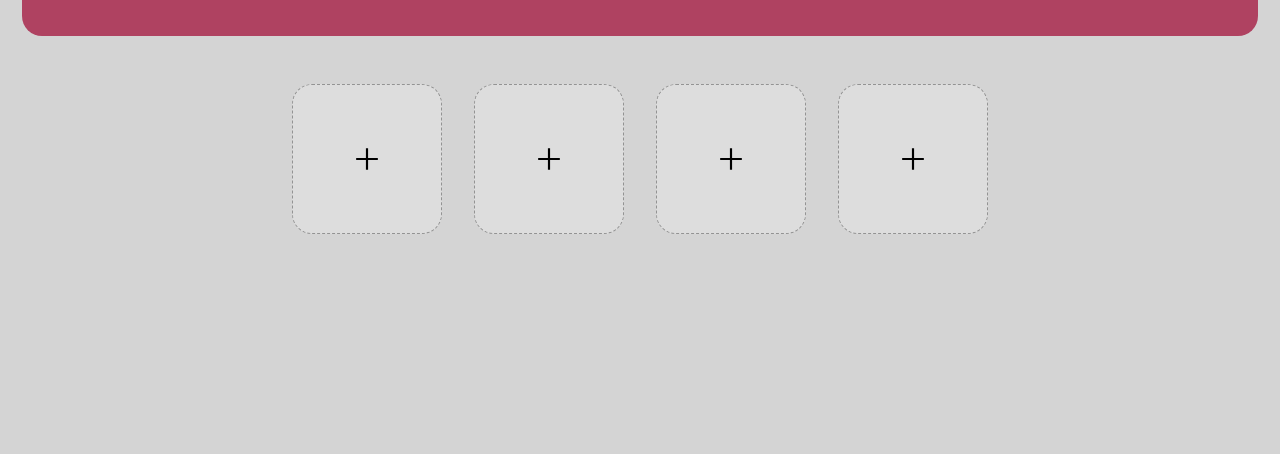
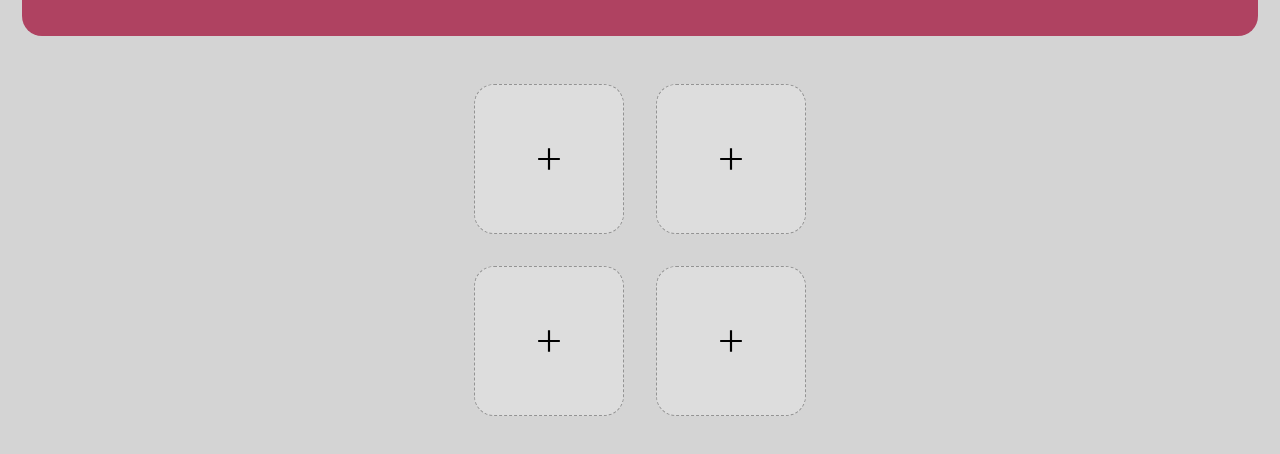
Before and after one commit to thanhtutzaw/cola, a React (Create React App) app: page / in a window 1280 px wide. Shown: the part 244-698 px from the top of the page. Built offline with nearby package versions, Linux system fonts and the light colour scheme.

Commit message:
card stye updated

```diff
--- a/src/App.css
+++ b/src/App.css
@@ -120,24 +120,35 @@ svg {
 } */
 
 section .content {
-  height: 50vh;
-  overflow-y: auto;
+  /* height: 50vh; */
+  /* overflow-y: auto; */
 }
 .content ul {
   display: flex;
   justify-content: center;
   flex-direction: row;
-  flex-wrap: wrap;
-  flex: 2;
-  flex-basis: 100%;
+  /* border: 3px solid red; */
+  /* max-width:500px; */
   /* border: 3px solid red; */
   /* flex-shrink: 3; */
   /* flex-grow:0; */
-  flex-basis: 10%;
-  width: 100%;
+  /* flex-basis: 10%; */
+  /* width:calc(100vw - 20px);
+  height:calc(100vh - 20px); */
+
 }
-.content ul li > * {
-  flex: 1 1 33.3333%;
+@media(min-width: 963px) {
+  /* .content ul {
+    display:flex;
+    background-color: red;
+    flex:1;
+  } */
+}
+.content > ul   {
+
+  /* flex-flow: wrap; */
+
+  /* flex: 1 1 33.3333%; */
 }
 
 .content-children {
@@ -155,8 +166,8 @@ section .content {
   /* flex-basis: 100%;
   flex: 2;
   flex:2 2 auto; */
-
   flex-direction: column;
+  transition: transform 0.11s ease-in;
 }
 .content-children:hover {
   background-color: rgba(179, 179, 179, 0.572);
@@ -197,5 +208,5 @@ section .content {
   top:0;
   right:0;
   margin:13px;
-  font-size: 1.2em;
+  font-size: 1.8em;
 }
--- a/src/components/Content.js
+++ b/src/components/Content.js
@@ -8,7 +8,7 @@ const  id = Math *10;
 
   return (
     <section className="content">
-      <ul>
+      <ul className="li-parent">
         {showmodal &&
           (
             <Modal setshowmodal={setshowmodal} showmodal={showmodal}/>
@@ -16,22 +16,29 @@ const  id = Math *10;
 
 
         }
+
+        <div>
         <Lists id={id} text={"ol"}
         setshowmodal={setshowmodal}
         showmodal ={showmodal}
         />
-        <Lists text={"ol"}
+
+        <Lists id={id} text={"ol"}
         setshowmodal={setshowmodal}
         showmodal ={showmodal}
         />
-        <Lists text={"ol"}
+        </div>
+        <div>
+        <Lists id={id} text={"ol"}
         setshowmodal={setshowmodal}
         showmodal ={showmodal}
         />
-        <Lists text={"ol"}
+
+        <Lists id={id} text={"ol"}
         setshowmodal={setshowmodal}
         showmodal ={showmodal}
         />
+        </div>
 
 
 
```
